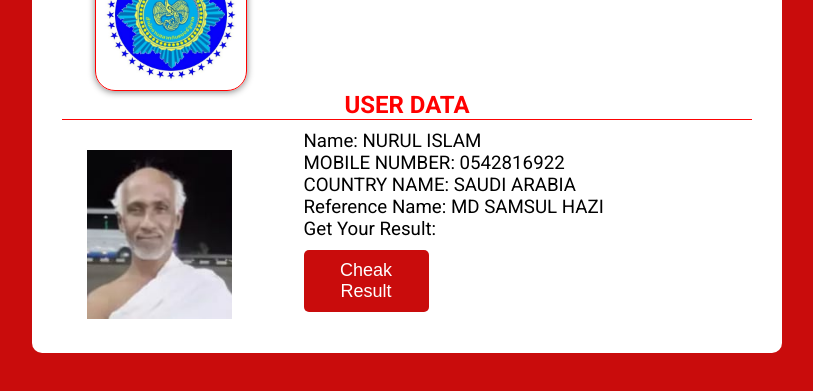
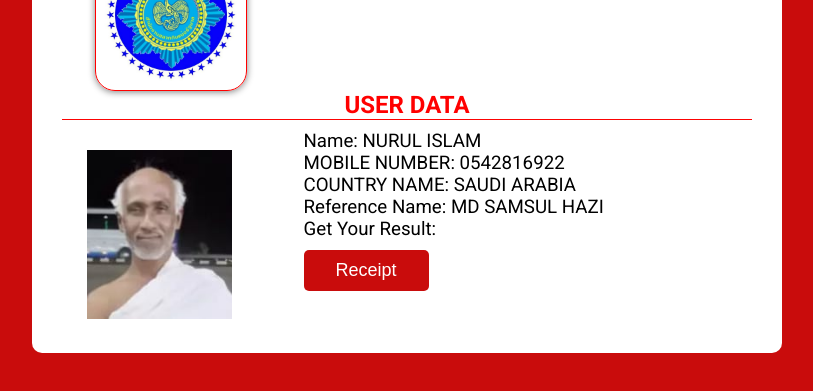
Before and after one commit to THAI-Lottery-Result/Finder, a plain HTML site: page nurul.html in a window 1280 px wide. Shown: the part 269-660 px from the top of the page, without its empty margins (233-1046 px from the left). Drawn offline with Linux system fonts and the light colour scheme.

Commit message:
Update nurul.html

```diff
--- a/nurul.html
+++ b/nurul.html
@@ -31,7 +31,7 @@
            <h3 class="motherName"> Reference Name: MD SAMSUL HAZI </h3>
            <h3 class="link">Get Your Result:</h3>
            <a class="butto" href= ></a>
-           <a class="button" href="https://docs.google.com/forms/d/e/1FAIpQLSd3eEIP1HLNxOrN84-CsSAmSDWnvtBq4qlIEjokVRtfqxGbMg/viewform?usp=sf_link">Cheak Result</a>
+           <a class="button" href="https://docs.google.com/forms/d/e/1FAIpQLSd3eEIP1HLNxOrN84-CsSAmSDWnvtBq4qlIEjokVRtfqxGbMg/viewform?usp=sf_link">Receipt</a>
 
 
 
```
